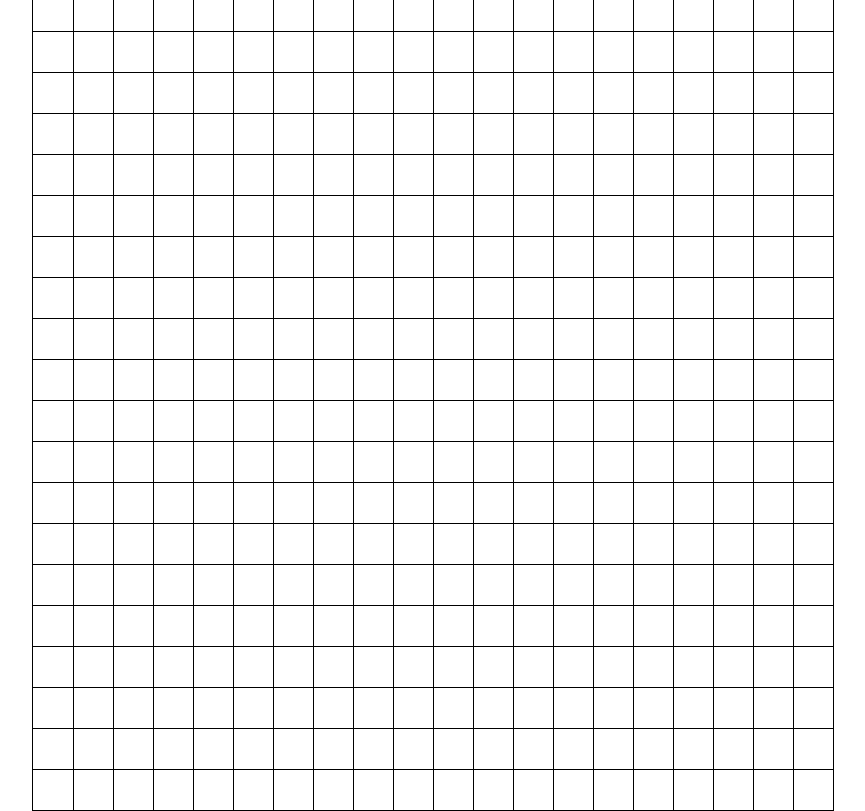
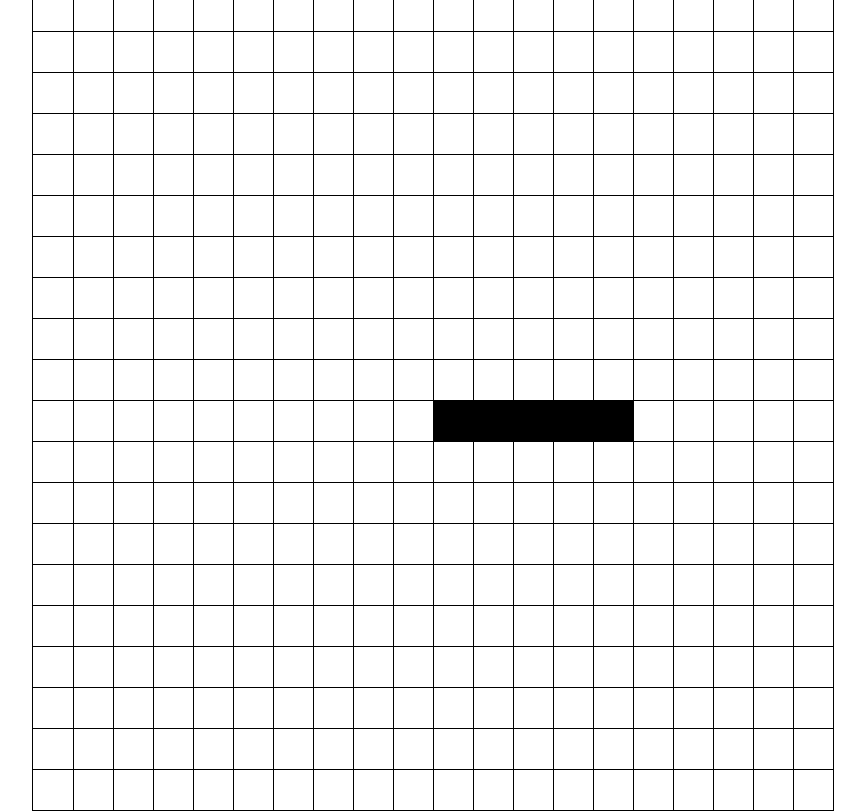
Before and after one commit to devinjameson/snake, a React (Vite) app: page / in a window 1280 px wide. Shown: the whole page, without its empty margins (207-1072 px from the left). Built offline with nearby package versions, Linux system fonts and the light colour scheme.

Commit message:
Render snake

```diff
--- a/package.json
+++ b/package.json
@@ -10,6 +10,7 @@
     "preview": "vite preview"
   },
   "dependencies": {
+    "classnames": "^2.3.2",
     "effect": "^2.0.0-next.34",
     "eslint-plugin-react": "^7.33.2",
     "react": "^18.2.0",
--- a/src/App.tsx
+++ b/src/App.tsx
@@ -1,16 +1,29 @@
 import * as E from 'effect'
+import cn from 'classnames'
 
 type Board = E.Chunk.Chunk<Row>
 
 type Row = E.Chunk.Chunk<Cell>
 
-type Cell = [number, number]
+type Cell = E.Data.Structural<[number, number]>
 
 const BOARD_SIZE = 20
 
 const board: Board = E.Chunk.makeBy(BOARD_SIZE, (x) =>
-  E.Chunk.makeBy(BOARD_SIZE, (y) => [x, y]),
+  E.Chunk.makeBy(BOARD_SIZE, (y) => E.Data.tuple(x, y)),
 )
+
+type Snake = E.Chunk.Chunk<Cell>
+
+const initialSnake: Snake = E.Chunk.fromIterable([
+  E.Data.tuple(10, 10),
+  E.Data.tuple(10, 11),
+  E.Data.tuple(10, 12),
+  E.Data.tuple(10, 13),
+  E.Data.tuple(10, 14),
+])
+
+const snake = initialSnake
 
 const App = (): JSX.Element => {
   return (
@@ -18,15 +31,7 @@ const App = (): JSX.Element => {
       <div className="border-black border divide-y divide-black">
         {board.pipe(
           E.Chunk.map((row, rowIdx) => {
-            return (
-              <div key={rowIdx} className="flex divide-x divide-black">
-                {row.pipe(
-                  E.Chunk.map((_, colIdx) => {
-                    return <div key={colIdx} className="w-10 h-10"></div>
-                  }),
-                )}
-              </div>
-            )
+            return <Row row={row} rowIdx={rowIdx} key={rowIdx} />
           }),
         )}
       </div>
@@ -34,4 +39,25 @@ const App = (): JSX.Element => {
   )
 }
 
+const Row = ({ row, rowIdx }: { row: Row; rowIdx: number }): JSX.Element => {
+  return (
+    <div className="flex divide-x divide-black">
+      {row.pipe(
+        E.Chunk.map((_, colIdx) => {
+          const cell = E.Data.tuple(rowIdx, colIdx)
+          return <Cell cell={cell} key={colIdx} />
+        }),
+      )}
+    </div>
+  )
+}
+
+const Cell = ({ cell }: { cell: Cell }): JSX.Element => {
+  const isActive = snake.pipe(E.Chunk.contains(cell))
+
+  const className = cn('w-10 h-10', isActive ? 'bg-black' : 'bg-white')
+
+  return <div className={className}></div>
+}
+
 export default App
```
Also changed, not shown: 1 other file (tests, documents, lock files or other folders).
